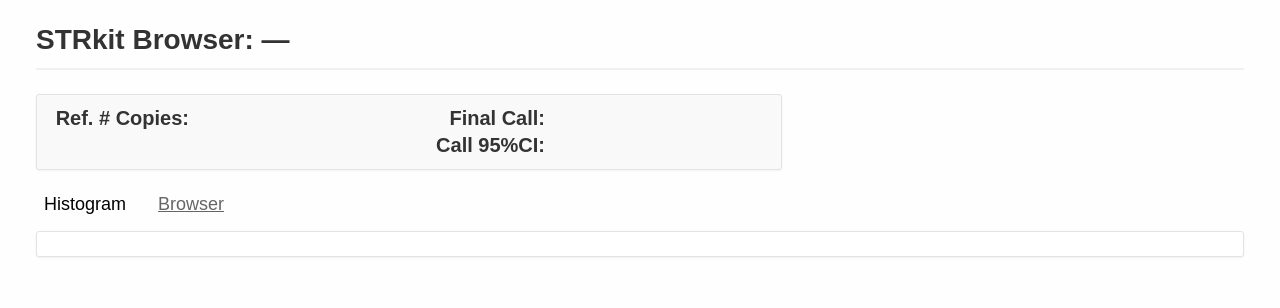
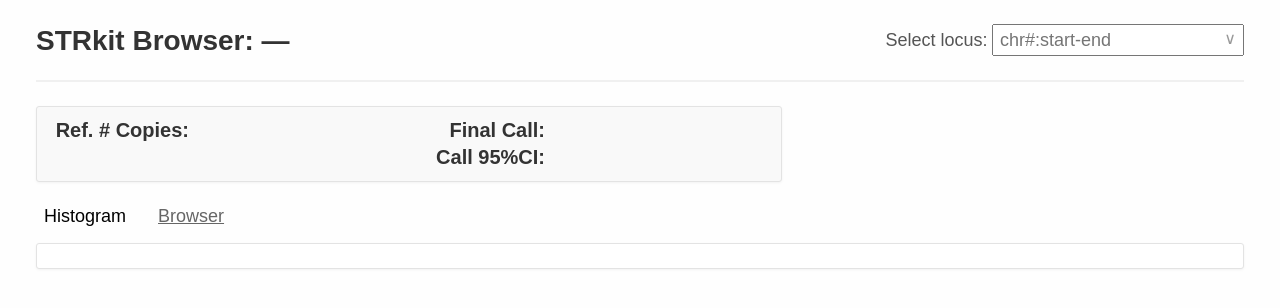
Before and after one commit to davidlougheed/strkit, a Flask app: template strkit/viz/templates/browser.html in a window 1280 px wide. Shown: the top 308 px of the page. Run offline with Flask 2, Linux system fonts and the light colour scheme; the template is opened without the code that fills it: most values are stand-ins (such as "Sample title", 1, 10 or a date in 2020); data that the repository does not hold is empty; some libraries are stand-ins or nearby versions.

Commit message:
feat[viz]: search/select different loci in JSON file style[viz]: improvements to header appearance

```diff
--- a/strkit/viz/templates/browser.html
+++ b/strkit/viz/templates/browser.html
@@ -11,8 +11,8 @@
 <!--    <script src="https://cdn.jsdelivr.net/npm/d3-scale-chromatic@3"></script>-->
 
     <script>
-        // ----
-        // Adapted from https://observablehq.com/@d3/histogram until the next '----'
+        // --------------------------------------------------------------------
+        // Adapted from https://observablehq.com/@d3/histogram until the next set of '----'
         // Copyright 2021 Observable, Inc.
         // Released under the ISC license:
         // Permission to use, copy, modify, and/or distribute this software for any purpose with or without fee
@@ -154,26 +154,51 @@
 
           return svg.node();
         }
-        // ----
 
-        document.addEventListener("DOMContentLoaded", () => {
-            const scalesContainer = document.getElementById("scales");
-            const igvContainer = document.getElementById("igv-browser");
+        // --------------------------------------------------------------------
 
-            const regionDisplay = document.getElementById("region");
-            const motifDisplay = document.getElementById("motif");
-            const refCopies = document.getElementById("ref-copies");
-            const callDisplay = document.getElementById("call");
-            const call95Display = document.getElementById("call-95");
+        let locusSearchBox = null;
+        let searchResponseList = null;
 
-            fetch("/call_data/{{ initial_i }}").then(r => r.json()).then(callData => {
+        let histogramContainer = null;
+        let scalesContainer = null;
+        let igvContainer = null;
+
+        let regionDisplay = null;
+        let motifDisplay = null;
+        let refCopies = null;
+        let callDisplay = null;
+        let call95Display = null;
+
+        let browser = null;
+
+        let searchResponses = [];
+
+        const updateSearchResponses = sr => {
+            if (!searchResponseList) return;
+            searchResponses = sr.results;
+            // noinspection JSUnresolvedVariable
+            const res = sr.results.map(r =>
+                `<li onclick="handleSearchResultClick(${r.i})">${r.contig}:${r.start}-${r.end}`).join("");
+            searchResponseList.innerHTML = res || "<em>No results found.</em>";
+        };
+
+        const performSearch = q => {
+            fetch("/loci" + (q ? `?q=${encodeURIComponent(q.trim())}` : ""))
+                .then(r => r.json())
+                .then(updateSearchResponses)
+                .catch(console.error);
+        };
+
+        const renderCall = (callData) => {
             console.log("call data", callData);
 
             /** @type number[] */
             const cns = Object.values(callData.read_cns);
             const thresholds = Math.min(100, Math.max(...cns) - Math.min(...cns));
 
-                document.getElementById("histogram").appendChild(Histogram(cns, {
+            histogramContainer.innerHTML = "";
+            histogramContainer.appendChild(Histogram(cns, {
                 peaks: callData.peaks,
                 thresholds,
                 value: d => d,
@@ -185,6 +210,9 @@
             }));
 
             const region = `${callData.contig}:${callData.start}-${callData.end}`;
+
+            locusSearchBox.value = region;
+
             regionDisplay.innerText = region;
             motifDisplay.innerText = callData.motif;
             refCopies.innerText = callData.ref_cn;
@@ -198,6 +226,9 @@
 
             const palettes = [d3.interpolateBlues, d3.interpolateReds];
             const readColours = {};
+
+            scalesContainer.innerHTML = "";
+            igvContainer.innerHTML = "";  // TODO: properly deconstruct old browser
 
             const makeScale = (j, b) => {
                 const scale = document.createElement("div");
@@ -245,7 +276,13 @@
                 makeScale(0, bounds);
             }
 
-                const igvOptions = {
+            // Remove existing browser instance if present
+            if (browser) {
+                igv.removeBrowser(browser);
+            }
+
+            // Set up new IGV browser instance
+            igv.createBrowser(igvContainer, {
                 genome: "{{ ref }}",
                 locus: region,
                 tracks: [
@@ -255,6 +292,8 @@
                         indexURL: "/align_index",
                         format: "{{ align_format }}",
                         showSoftClips: true,
+                        showInsertionText: true,
+                        showDeletionText: true,
                         color: alignment => readColours[alignment.readName] ?? "rgb(180, 180, 180)",
                         sort: {
                             chr: callData.contig,
@@ -263,10 +302,8 @@
                         },
                     },
                 ],
-                };
-
-                igv.createBrowser(igvContainer, igvOptions)
-                    .then(browser => {
+            }).then(b => {
+                browser = b;
                 browser.on("trackclick", (track, popoverData) => {
                     console.log(track, popoverData);
 
@@ -299,6 +336,58 @@
                             </div>`;
                     }
                 });
+            }).catch(console.error);
+        };
+
+        const fetchCallData = i => {
+            fetch(`/call_data/${i}`)
+                .then(r => r.json())
+                .then(renderCall)
+                .catch(console.error);
+        };
+
+        const handleSearchResultClick = i => {
+            fetchCallData(i);
+        };
+
+        // --------------------------------------------------------------------
+
+        document.addEventListener("DOMContentLoaded", () => {
+            locusSearchBox = document.getElementById("locus-search-box");
+            searchResponseList = document.getElementById("search-responses");
+
+            histogramContainer = document.getElementById("histogram");
+            scalesContainer = document.getElementById("scales");
+            igvContainer = document.getElementById("igv-browser");
+
+            regionDisplay = document.getElementById("region");
+            motifDisplay = document.getElementById("motif");
+            refCopies = document.getElementById("ref-copies");
+            callDisplay = document.getElementById("call");
+            call95Display = document.getElementById("call-95");
+
+            locusSearchBox.addEventListener("focusin", () => {
+                searchResponseList.classList.add("active");
+                searchResponseList.setAttribute("aria-hidden", "false");
+                locusSearchBox.select();
+            });
+            locusSearchBox.addEventListener("focusout", e => {
+                setTimeout(() => {
+                    searchResponseList.classList.remove("active");
+                    searchResponseList.setAttribute("aria-hidden", "true");
+                }, 200);  // Need enough time for clicks outside to register  TODO: less hacky solution
+            });
+            locusSearchBox.addEventListener("keyup", e => {
+                const v = e.target.value;
+                console.log(e.target.value);
+                const sw = v.startsWith("c") || v.startsWith("ch") || v.startsWith("chr");
+                if (v.length < 1 || (sw && v.length < 4)) {
+                    searchResponseList.innerHTML = "<em>Keep typing...</em>";
+                    return;
+                }
+                // TODO: debounce
+                performSearch(v);
+            });
 
             document.querySelectorAll(".tab-link").forEach(tL => {
                 tL.addEventListener("click", e => {
@@ -311,9 +400,10 @@
                     browser.visibilityChange();
                 });
             });
-                    })
-                    .catch(console.error);
-            }).catch(console.error);
+
+            // Load initial data
+            performSearch();
+            fetchCallData({{ initial_i }});
         });
     </script>
 
@@ -330,16 +420,77 @@
             padding: 24px 36px;
         }
 
+        header {
+            display: flex;
+            padding-bottom: 24px;
+            margin: 0 0 24px;
+            border-bottom: 2px solid #F0F0F0;
+            color: #333;
+        }
+
         h1 {
+            flex: 1;
             font-family: sans-serif;
             font-size: 28px;
-            color: #333;
-            padding-bottom: 12px;
-            margin: 0 0 24px;
-            border-bottom: 2px solid #F0F0F0;
+            line-height: 34px;
+            height: 32px;
+            margin: 0;
         }
         h1 span {
             font-weight: normal;
+        }
+
+        #locus-search {
+            position: relative;
+        }
+        #locus-search label {
+            font-size: 18px;
+            line-height: 32px;
+            color: #555;
+        }
+        #locus-search-box {
+            box-sizing: border-box;
+            font-size: 18px;
+            vertical-align: top;
+            width: 14em;
+            height: 32px;
+            line-height: 32px;
+            padding: 0 6px;
+            color: #333;
+        }
+        #locus-search-box-dec {
+            position: absolute;
+            right: 8px;
+            top: 5px;
+            color: #999;
+            pointer-events: none;
+        }
+        #search-responses {
+            position: absolute;
+            top: 18px;
+            right: 0;
+            padding: 8px 0;
+            list-style: none;
+            min-width: 14em;
+            border: 1px solid #E3E3E3;
+            border-radius: 3px;
+            background-color: #FEFEFE;
+            box-shadow: 0 1px 3px rgba(0, 0, 0, 0.05);
+            display: none;
+        }
+        #search-responses.active {
+            display: block;
+        }
+        #search-responses li {
+            cursor: pointer;
+            padding: 4px 8px;
+        }
+        #search-responses li:hover {
+            background-color: #F0F0F0;
+        }
+        #search-responses em {
+            padding: 4px 8px;
+            color: #555;
         }
 
         #locus-meta {
@@ -459,11 +610,21 @@
 </head>
 <body>
 <div id="strkit">
-    <h1>STRkit Browser: <span id="region"></span> &mdash; <span id="motif"></span></h1>
+    <header>
+        <h1>
+            STRkit Browser: <span id="region"></span> &mdash; <span id="motif"></span>
+        </h1>
+        <div id="locus-search">
+            <label for="locus-search-box">Select locus:</label>
+            <input id="locus-search-box" placeholder="chr#:start-end" />
+            <span id="locus-search-box-dec" aria-hidden="true">&or;</span>
+            <ul id="search-responses"></ul>
+        </div>
+    </header>
     <div id="locus-meta">
         <label for="ref-copies">Ref. # Copies:</label><span id="ref-copies"></span>
         <label for="call">Final Call:</label><span id="call"></span>
-        <label></label><span></span>
+        <label aria-hidden="true"></label><span aria-hidden="true"></span>
         <label for="call-95">Call 95%CI:</label><span id="call-95"></span>
     </div>
     <ul class="tab-links">
```
Lines whose indentation alone changed are shown as unchanged.
